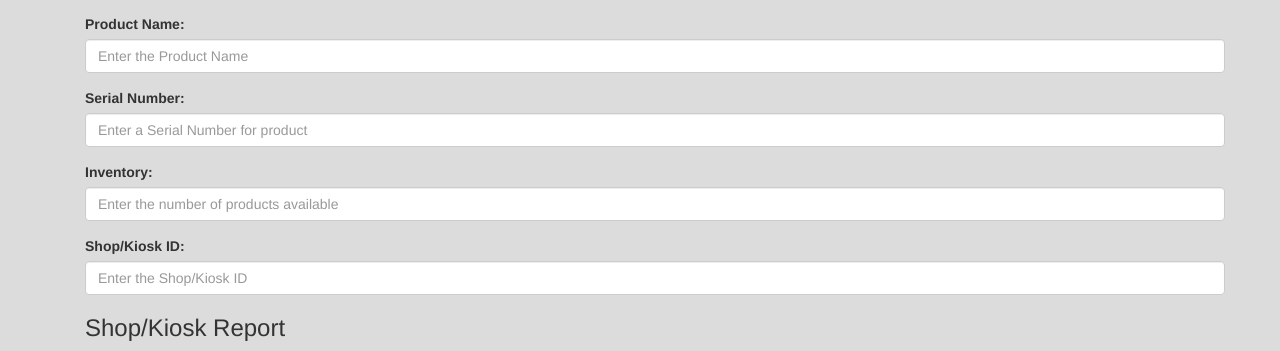
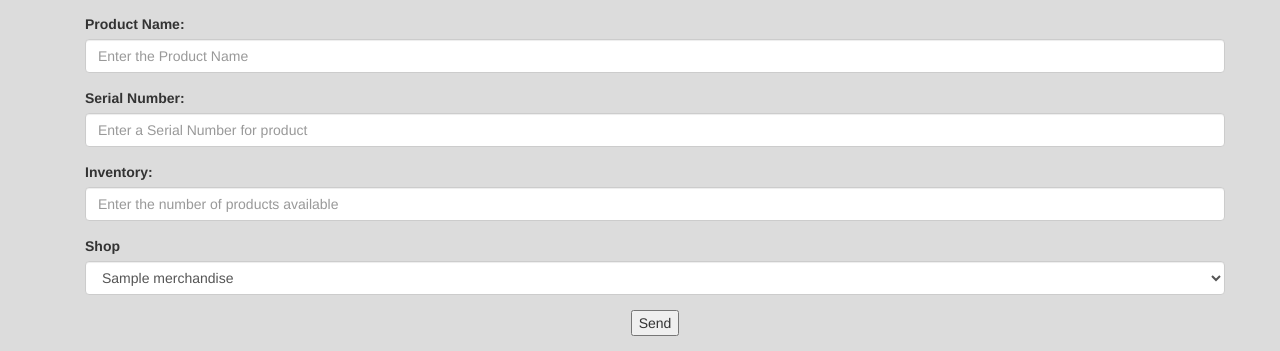
Before and after one commit to mnnguy23/Theme_Park_RoR_Project, a PHP site: page /merchandise.php in a window 1280 px wide. Shown: the part 287-638 px from the top of the page. Run offline with PHP 8.4, Linux system fonts and the light colour scheme; tables that the repository leaves empty or names only in its code hold one stand-in row (values such as "Sample post"); some libraries are stand-ins or nearby versions.

Commit message:
Update merchandise.php

```diff
--- a/merchandise.php
+++ b/merchandise.php
@@ -8,7 +8,7 @@
 
 <?php
 	$shops = getShops($dbConn);
-	$template = $twig->load('addMerchandise.html');
+	$template = $twig->load('merchandise.html');
 	$msg = inputMerchandise($dbConn, $isDevelopment);
 	echo $template->render(array('shops' => $shops, 'msg' => $msg));
 ?>
```
